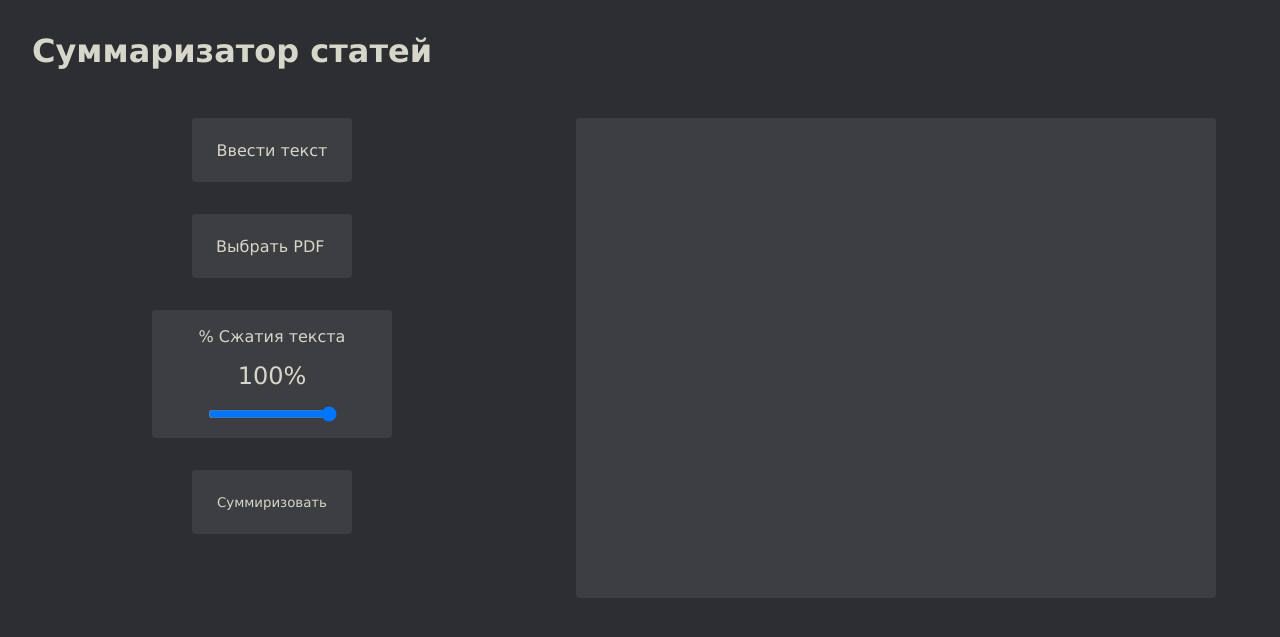
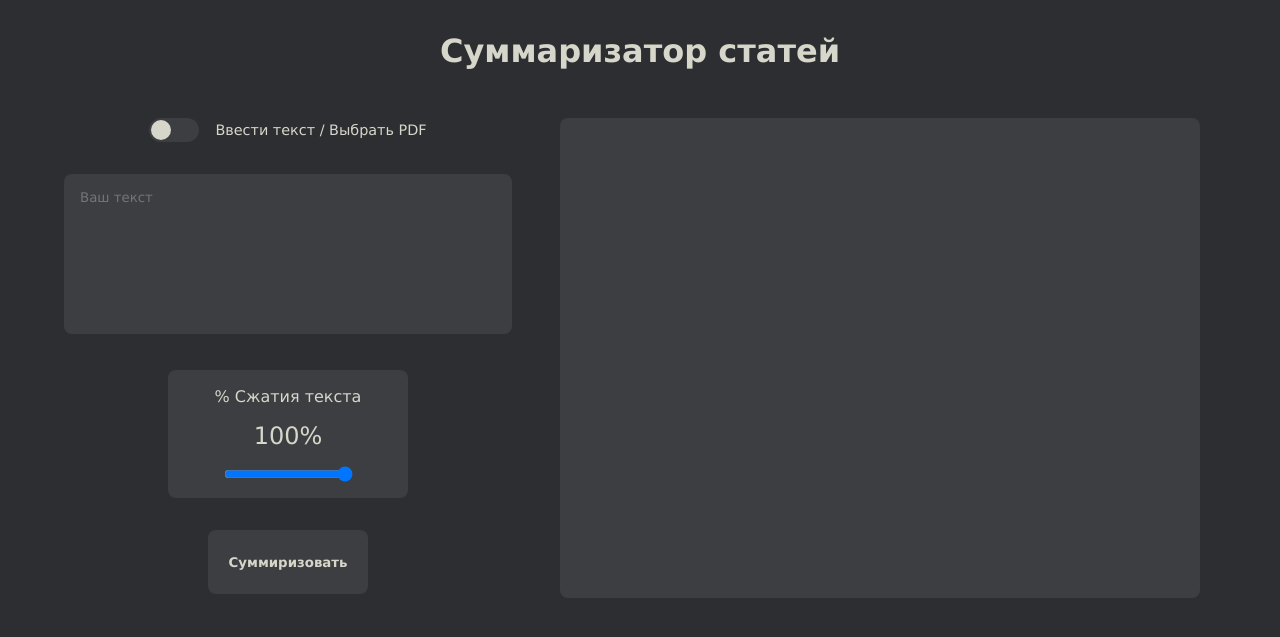
Before and after one commit to popug4iki/biocad, a Flask app: page / in a window 1280 px wide. Shown: the top 637 px of the page. Run offline with Flask 3, Linux system fonts and the light colour scheme.

Commit message:
replaced some files

```diff
--- a/main.py
+++ b/main.py
@@ -1,11 +1,12 @@
-from flask import Flask, render_template
+from flask import Flask, render_template, send_from_directory
 import transformers
 import torch
 
 
 device = torch.device("cuda" if torch.cuda.is_available() else "cpu")
 
-model = transformers.AutoModelForSeq2SeqLM.from_pretrained("./exp_bart/model").to(device)
+model = transformers.AutoModelForSeq2SeqLM.from_pretrained(
+    "./exp_bart/model").to(device)
 tokenizer = transformers.AutoTokenizer.from_pretrained("./exp_bart/tokenizer")
 
 
@@ -22,6 +23,16 @@ def index():
     return render_template('index.html')
 
 
+@app.route('/static/<path:path>')
+def send_report(path):
+    return send_from_directory('static', path)
+
+
+@app.route('/scripts/<path:path>')
+def send_report(path):
+    return send_from_directory('scripts', path)
+
+
 # @app.route('')
 # def api():
 #     pass
--- a/templates/script.js
+++ b/scripts/script.js
@@ -1,5 +1,3 @@
-
-
 document.querySelector('#file-input').addEventListener('change', (event) => {
     let input = event.target;
     console.log(input)
@@ -38,16 +36,15 @@ function changeProcent() {
     proc.innerHTML = value + '%';
 }
 
-function togglePdf(elem) {
-    if (elem.textContent == "Ввести текст") {
-        elem.textContent = "Выбрать PDF"
+function toggleMode(checkbox) {
+    const textInput = document.querySelector('.input__text');
+    const fileInput = document.querySelector('.input__file');
+
+    if (checkbox.checked) {
+        fileInput.classList.remove('show');
+        textInput.classList.add('show');
     } else {
-        elem.textContent = "Ввести текст"
+        textInput.classList.remove('show');
+        fileInput.classList.add('show');
     }
-
-    document.querySelector(".input__file").classList.toggle("show");
-    document.querySelector(".input__text").classList.toggle("show");
-
-    resetFile()
-    document.querySelector(".input__text").querySelector('textarea').value = "";
 }
--- a/templates/style.css
+++ b/static/style.css
@@ -3,12 +3,12 @@
     padding: 0;
     box-sizing: border-box;
     color: rgb(215, 214, 202);
-
     font-family: Verdana, Geneva, Tahoma, sans-serif;
 }
 
 h1 {
     color: #d7d6ca;
+    text-align: center;
 }
 
 html {
@@ -17,22 +17,31 @@ html {
 
 main {
     margin: 2rem;
+    display: flex;
+    flex-direction: column;
+    align-items: center;
 }
 
 .menu {
     margin-top: 3rem;
-    height: 30rem;
-
     display: flex;
     flex-direction: row;
     justify-content: space-between;
+    align-items: flex-start;
     padding-right: 2rem;
+    gap: 2rem;
 }
 
 .menu__input {
     display: flex;
     flex-direction: column;
+    align-items: center;
     gap: 2rem;
+    width: 30rem;
+}
+
+.show {
+    display: none !important;
 }
 
 .input__file,
@@ -43,13 +52,15 @@ main {
     justify-content: center;
     height: 4rem;
     width: 10rem;
-    border-radius: 0.25rem;
+    border-radius: 0.5rem;
     border: none;
-
+    color: #d7d6ca;
+    font-weight: bold;
+    transition: background-color 0.3s;
 }
 
-.input-btn {
-    cursor: pointer;
+.input-btn:hover {
+    background-color: #5a5c5f;
 }
 
 .input__range {
@@ -61,7 +72,7 @@ main {
     height: 8rem;
     width: 15rem;
     gap: 1rem;
-    border-radius: 0.25rem;
+    border-radius: 0.5rem;
 }
 
 .procent {
@@ -78,7 +89,6 @@ main {
     width: 1rem;
     height: 1rem;
     display: none;
-
     cursor: pointer;
 }
 
@@ -87,7 +97,6 @@ main {
 }
 
 .file-button {
-
     padding: 1rem 0;
     cursor: pointer;
 }
@@ -97,48 +106,68 @@ main {
     max-height: 1.25rem;
     overflow: hidden;
     text-overflow: ellipsis;
+    font-size: 0.9rem;
 }
-
-
-.menu__input {
-    width: 30rem;
-    display: flex;
-    align-items: center;
-}
-
 
 .menu__output {
     width: 40rem;
     height: 30rem;
     background: #3c3e41;
-    border-radius: 0.25rem;
+    border-radius: 0.5rem;
+    overflow: hidden;
 }
 
 .menu__output__text {
     padding: 1rem;
     max-width: 40rem;
-    width: 40rem;
-    height: 29rem;
-    max-height: 29rem;
-
-    overflow-y: scroll;
+    width: 100%;
+    height: 100%;
+    overflow-y: auto;
 }
 
-
 .switch {
-    background: #3c3e41;
+    position: relative;
     display: flex;
     align-items: center;
-    justify-content: center;
-    height: 4rem;
-    width: 10rem;
-    border-radius: 0.25rem;
-
+    gap: 1rem;
     cursor: pointer;
 }
 
-.show {
-    display: none !important;
+.switch input {
+    display: none;
+}
+
+.switch-text {
+    font-size: 0.9rem;
+}
+
+.switch .slider {
+    position: relative;
+    width: 50px;
+    height: 24px;
+    background-color: #3c3e41;
+    border-radius: 15px;
+    transition: background-color 0.3s;
+}
+
+.slider::before {
+    content: "";
+    position: absolute;
+    top: 2px;
+    left: 2px;
+    width: 20px;
+    height: 20px;
+    background-color: #d7d6ca;
+    border-radius: 50%;
+    transition: transform 0.3s;
+}
+
+input:checked + .slider {
+    background-color: #4CAF50;
+}
+
+input:checked + .slider::before {
+    transform: translateX(26px);
 }
 
 .input__text textarea {
@@ -150,6 +179,8 @@ main {
     overflow-wrap: anywhere;
     padding: 1rem;
     resize: none;
+    border-radius: 0.5rem;
+    color: #d7d6ca;
 }
 
 input:focus,
--- a/templates/index.html
+++ b/templates/index.html
@@ -5,30 +5,33 @@
     <meta charset="UTF-8">
     <meta name="viewport" content="width=device-width, initial-scale=1.0">
     <title>Суммаризатор статей</title>
-
-    <link rel="stylesheet" href="style.css">
-
-    <script src="script.js" defer></script>
+    <link rel="stylesheet" href="static/style.css">
+    <script src="scripts/script.js" defer></script>
 </head>
 
 <body>
     <main>
         <h1>Суммаризатор статей</h1>
+        <div class="menu">
+            <form class="menu__input" action="POST">
+                <label class="switch">
+                    <input type="checkbox" id="toggle-input" onclick="toggleMode(this)">
+                    <span class="slider"></span>
+                    <span class="switch-text">Ввести текст / Выбрать PDF</span>
+                </label>
 
-        <div action="" class="menu">
-            <form class="menu__input" action="POST">
-
-                <div class="switch" onclick="togglePdf(this)">Ввести текст</div>
-                <div class="input__file">
+                <div class="input__file show">
                     <input type="file" id="file-input" accept=".pdf">
                     <label for="file-input" class="file-button">
-                        <span class="file-button__text"> Выбрать PDF</span>
+                        <span class="file-button__text">Выбрать PDF</span>
                     </label>
-                    <img src="close.svg" class="close" onclick="resetFile()">
+                    <img src="static/close.svg" class="close" onclick="resetFile()">
                 </div>
-                <div class="input__text show">
+
+                <div class="input__text">
                     <textarea spellcheck="false" id="input__text" placeholder="Ваш текст"></textarea>
                 </div>
+
                 <div class="input__range">
                     <span>% Сжатия текста</span>
                     <span class="procent">100%</span>
@@ -39,10 +42,7 @@
             </form>
 
             <form action="GET" class="menu__output">
-                <div class="menu__output__text">
-
-                </div>
-
+                <div class="menu__output__text"></div>
             </form>
         </div>
     </main>
```
Also changed, not shown: static/close.svg (renamed from templates/close.svg).
